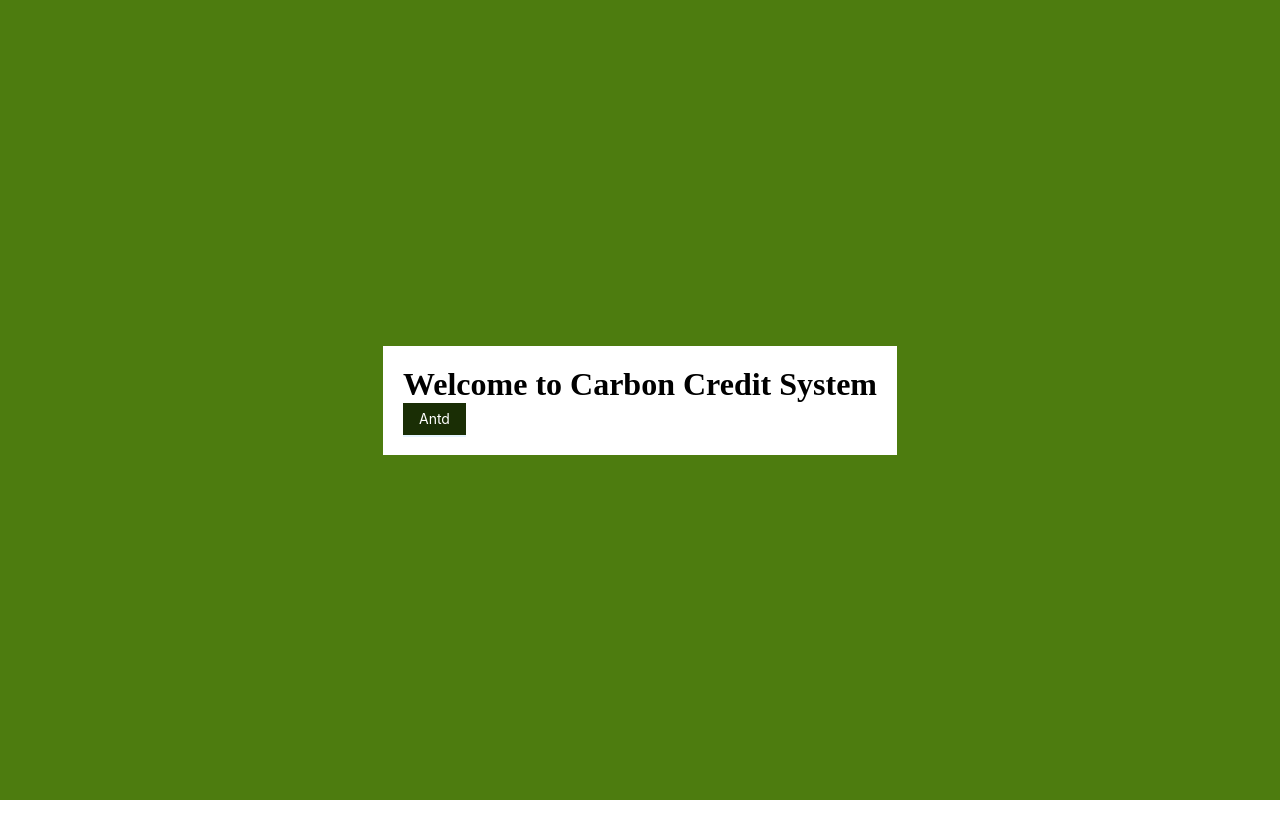
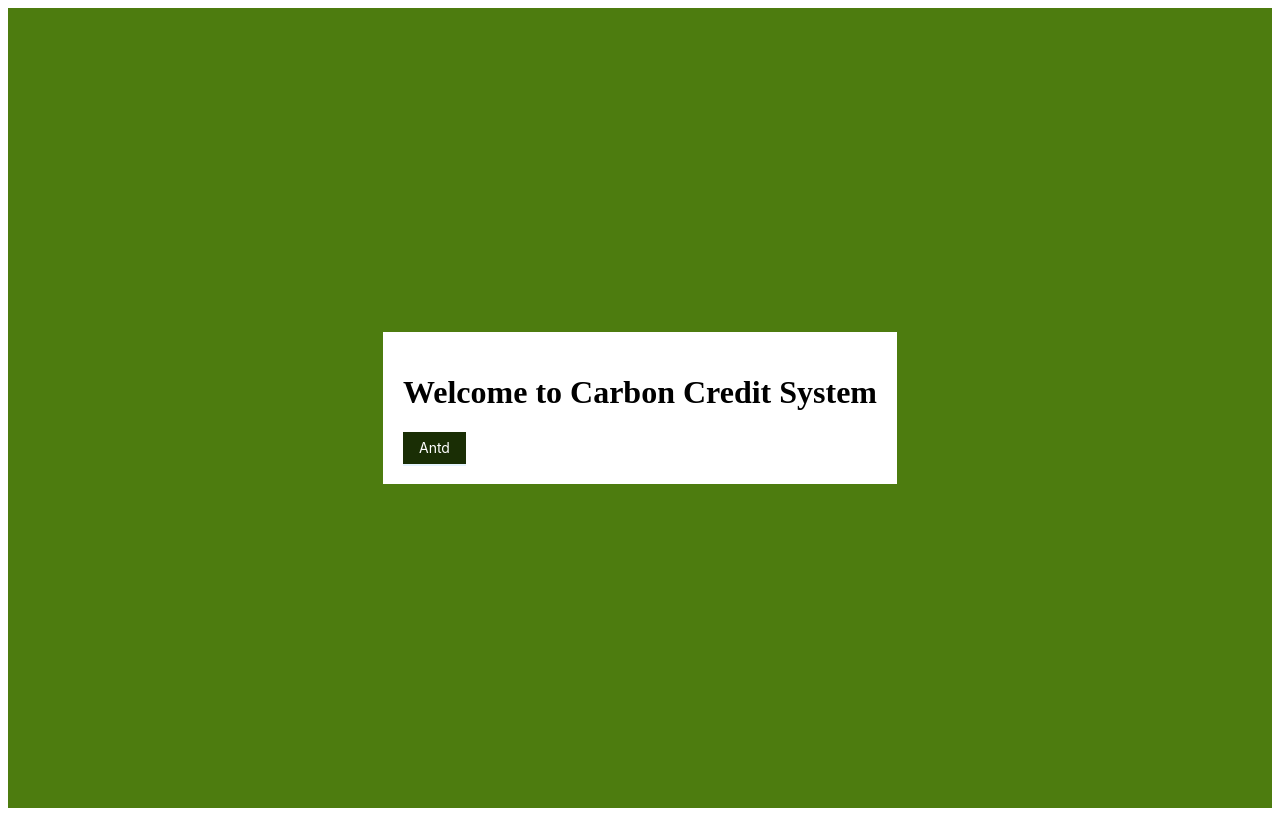
Before and after one commit to vedang8/CCMS, a React (Create React App) app in the folder client/: page / in a window 1280 px wide. Built offline with nearby package versions, Linux system fonts and the light colour scheme.

Commit message:
front page

```diff
--- a/client/src/index.css
+++ b/client/src/index.css
@@ -3,7 +3,7 @@
 @tailwind utilities;
 
 *{
-    margin: 0;
+    margin: 4;
     padding: 0;
     box-sizing: border-box;
 }
```
